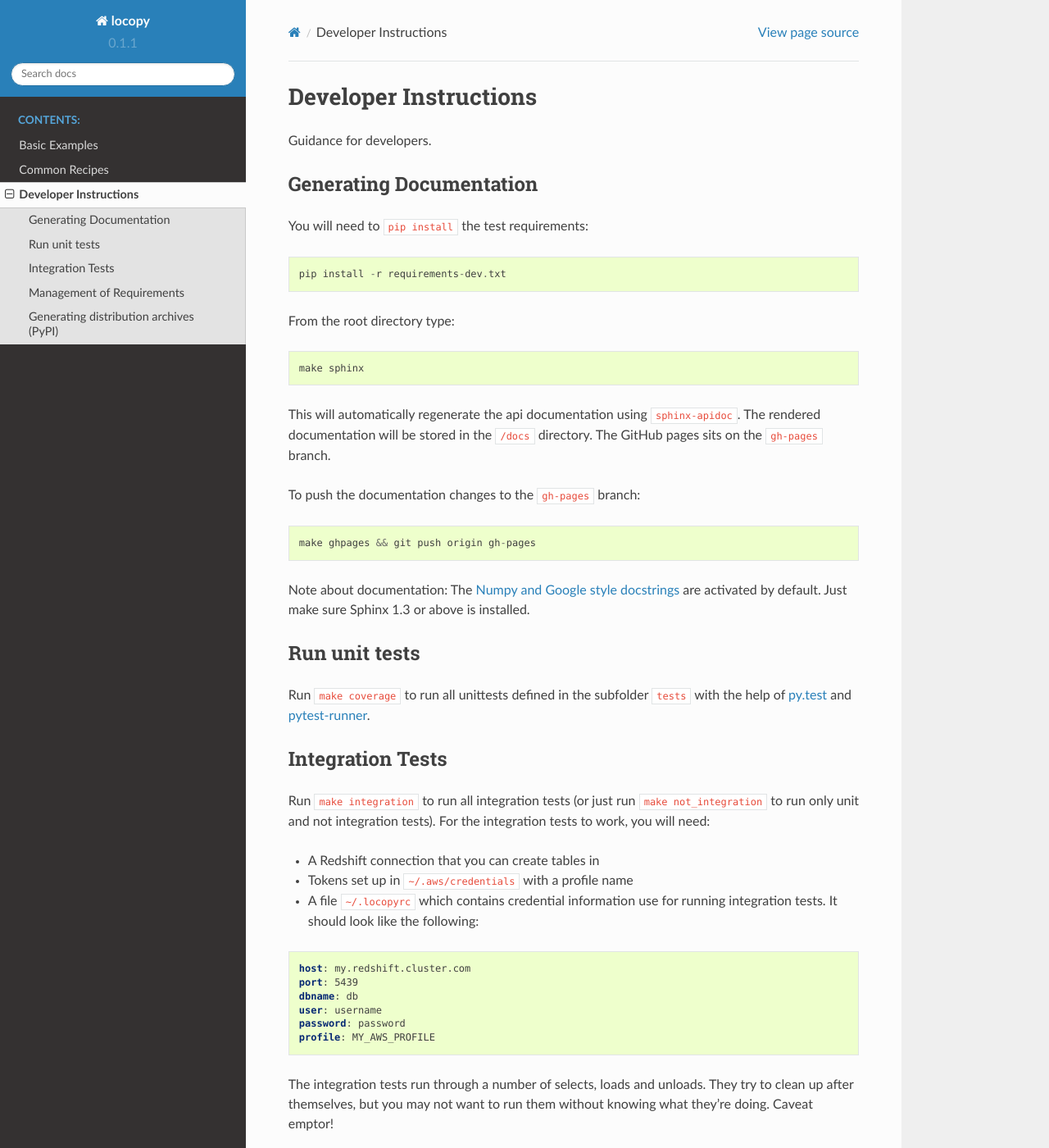
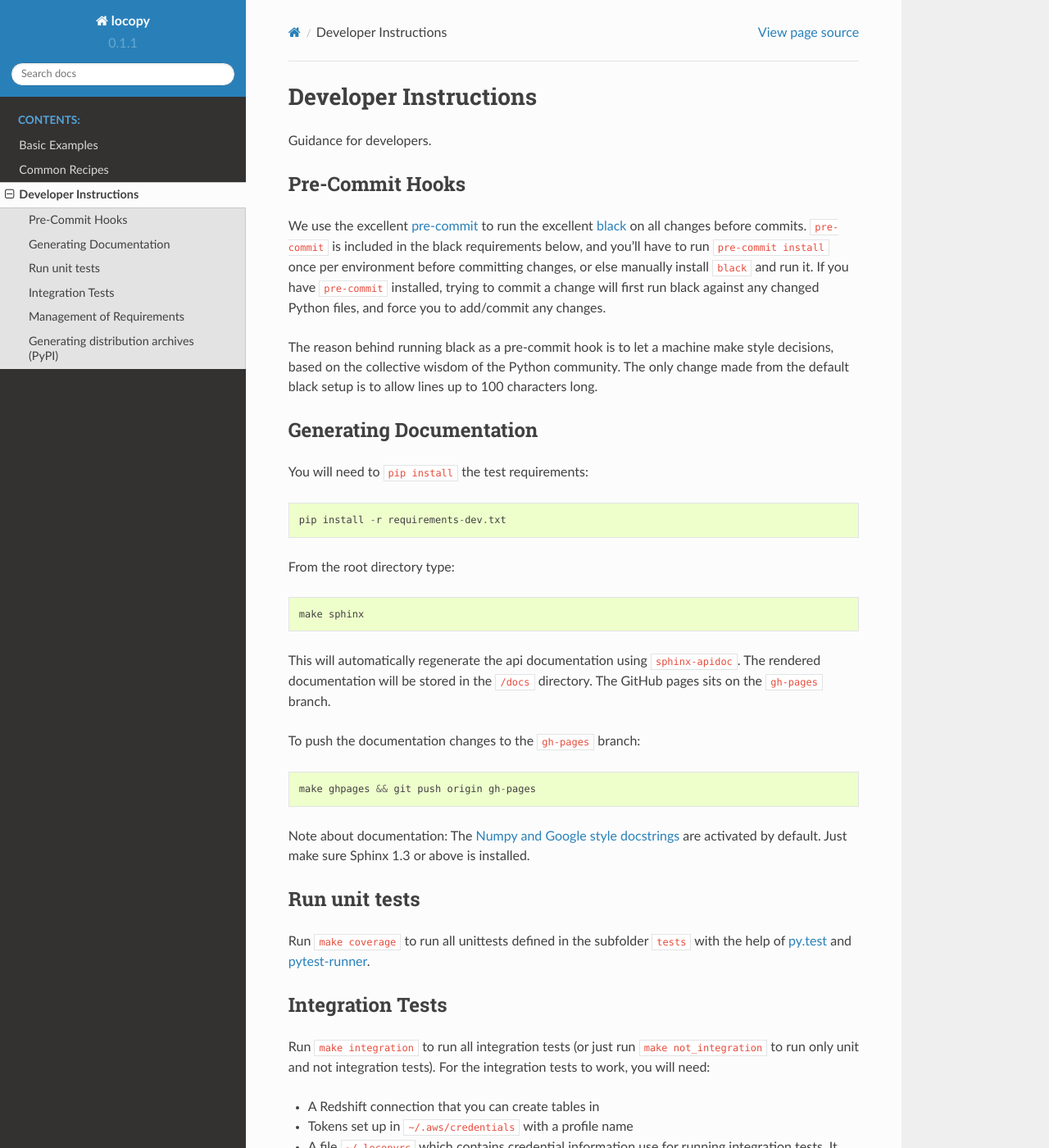
Before and after one commit to capitalone/locopy, a Sphinx documentation site: the page built from docs/source/developer.rst, in a window 1280 px wide and 1400 px high. Shown: the whole window at 82% size. Built offline with Sphinx 7.4.7 and the Read the Docs theme 2.0.0, drawn with Linux system fonts in a browser that asks for light colours; pages that are not in the unit, such as notebooks, are missing from menus; some of the changed text lies outside the part shown.

Commit message:
adding precommit to docs

```diff
--- a/docs/source/developer.rst
+++ b/docs/source/developer.rst
@@ -2,6 +2,20 @@ Developer Instructions
 ======================
 
 Guidance for developers.
+
+Pre-Commit Hooks
+----------------
+
+We use the excellent `pre-commit <https://pre-commit.com/>`_ to run the excellent
+`black <https://github.com/ambv/black>`_ on all changes before commits.  ``pre-commit`` is included
+in the black requirements below, and you'll have to run ``pre-commit install`` once per environment
+before committing changes, or else manually install ``black`` and run it.  If you have ``pre-commit``
+installed, trying to commit a change will first run black against any changed Python files, and force
+you to add/commit any changes.
+
+The reason behind running black as a pre-commit hook is to let a machine make style decisions, based
+on the collective wisdom of the Python community.  The only change made from the default black setup
+is to allow lines up to 100 characters long.
 
 Generating Documentation
 ------------------------
@@ -67,7 +81,9 @@ Management of Requirements
 --------------------------
 
 Requirements of the project should be added to ``requirements.txt``.  Optional
-requirements used only for testing are added to ``requirements-dev.txt``.
+requirements used only for testing are added to ``requirements-dev.txt``. There is a third
+requirements file ``requirements-black.txt`` which is used only for code formatting and pre-commit
+hooks. Black only works with Python 3.6.0+ and conflicts with the Travis CI build (Python 3.5)
 
 
 
```
